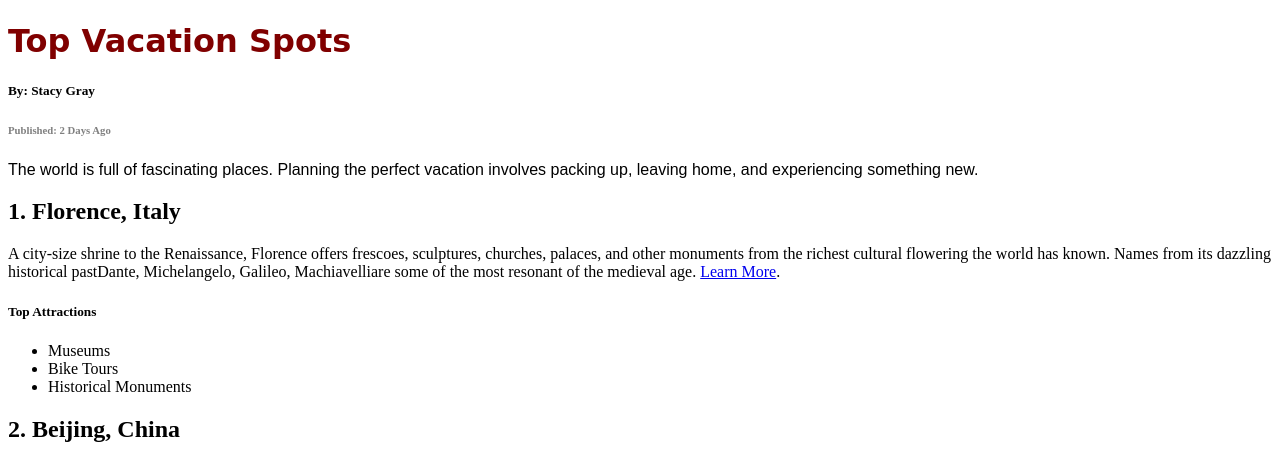
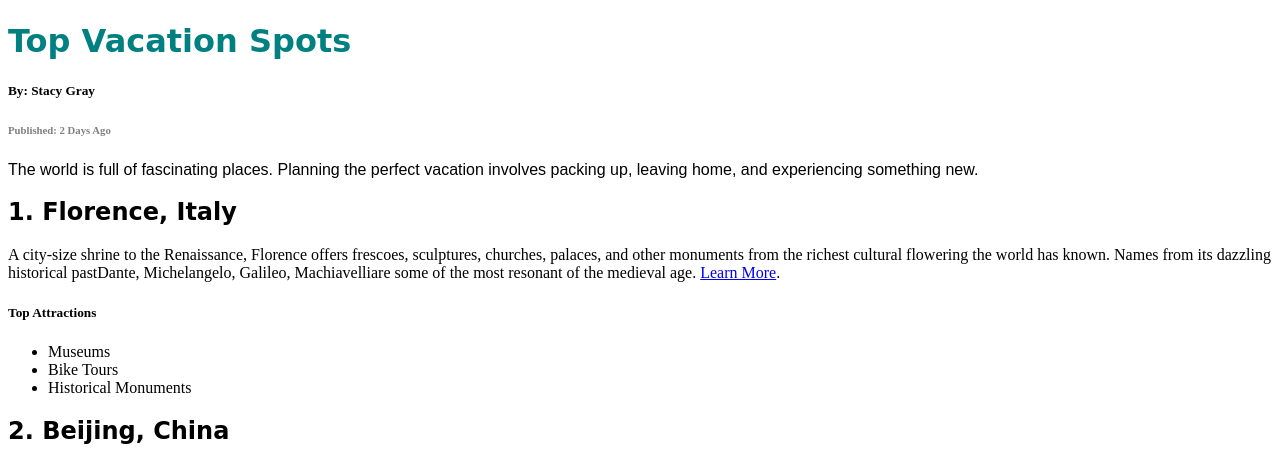
Before and after one commit to ericzprice/TG-Pre-Work, a plain HTML site: page index.html in a window 1280 px wide. Shown: the part 311-771 px from the top of the page. Drawn offline with Linux system fonts and the light colour scheme.

Commit message:
Chaining Selectors

```diff
--- a/index.html
+++ b/index.html
@@ -1,15 +1,18 @@
 <!-- Specificity -->
 <!DOCTYPE html>
 <html>
+
 <head>
-  <link href="./style.css" type="text/css" rel="stylesheet">
   <title>Vacation World</title>
+  <link href="style.css" type="text/css" rel="stylesheet">
 </head>
+
 <body>
   <img src="https://s3.amazonaws.com/codecademy-content/courses/freelance-1/unit-2/explorer.jpeg" />
-  <h1 class="cursive capitalize">Top Vacation Spots</h1>
+  <h1 class="title cursive capitalize" >Top Vacation Spots</h1>
   <h5>By: Stacy Gray</h5>
   <h6 class="publish-time">Published: 2 Days Ago</h6>
+
   <p>The world is full of fascinating places. Planning the perfect vacation involves packing up, leaving home, and experiencing something new.</p>
 
   <h2 class="destination">1. Florence, Italy</h2>
@@ -57,4 +60,5 @@
 </body>
 
 </html>
+
 <!-- End Specificity -->
--- a/style.css
+++ b/style.css
@@ -4,6 +4,10 @@ p {
 
 h1 {
   color: maroon;
+}
+
+h2.destination {
+  font-family: cursive;
 }
 
 .title {
@@ -13,7 +17,6 @@ h1 {
 .uppercase {
   text-transform: uppercase;
 }
-
 .publish-time {
   color: gray;
 }
```
Lines whose indentation alone changed are shown as unchanged.
